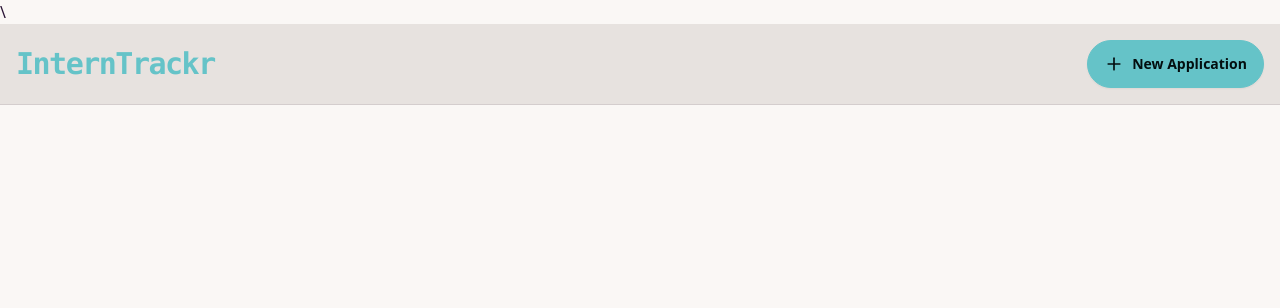
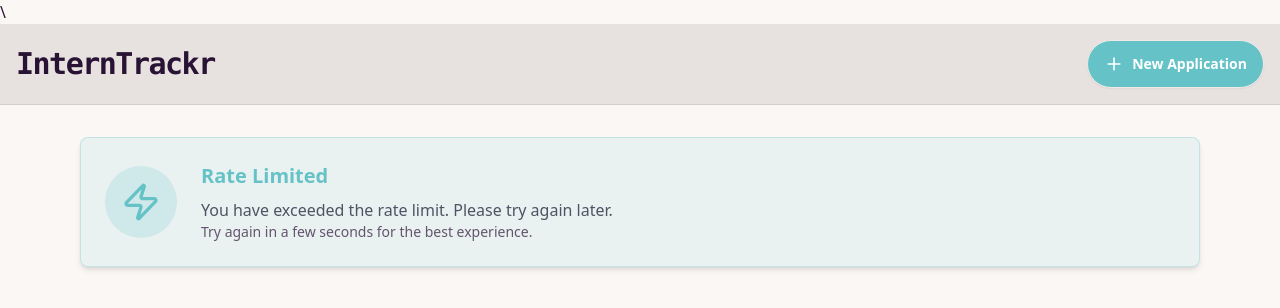
Before and after one commit to ysfabdullah/interntrackr, a React app in the folder frontend/: page / in a window 1280 px wide. Shown: the top 308 px of the page. Built offline with nearby package versions, Linux system fonts and the light colour scheme; the HTML template or start-up script is replaced by a standard one.

Commit message:
worked on adding rate limters css to page

```diff
--- a/frontend/src/App.jsx
+++ b/frontend/src/App.jsx
@@ -8,7 +8,7 @@ import toast from 'react-hot-toast';
 
 const App = () => {
   return (
-    <div data-theme="cupcake">
+    <div>
 
       <Routes>
           <Route path="/" element={<HomePage />} />
--- a/frontend/src/componets/Navbar.jsx
+++ b/frontend/src/componets/Navbar.jsx
@@ -7,11 +7,12 @@ const Navbar = () => {
     <header className="bg-base-300 border-b border-base-content/10">
       <div className="mx-auto max-w-7xl p-4">
         <div className="flex items-center justify-between">
-          <h1 className="text-3xl font-bold text-primary font-mono tracking-tighter">
+          <h1 className="text-3xl font-bold text-base-content font-mono tracking-tighter">
             InternTrackr</h1>
 
-          <div className="flex items-center gap-4">
-            <Link to="/create" className="btn btn-primary">
+            <div className="flex items-center gap-4">
+            <Link to="/create" className="btn bg-primary hover:bg-black text-white">
+
             <PlusIcon className="size-5"/>
             <span>New Application</span>
             </Link>
--- /dev/null
+++ b/frontend/src/componets/RateLimitedUI.jsx
@@ -0,0 +1,31 @@
+import { ZapIcon } from "lucide-react";
+
+const RateLimitedUI = () => {
+  return (
+    <div className="max-w-6xl mx-auto px-4 py-8">
+      <div className="bg-primary/10 border border-primary/30 rounded-lg shadow-md">
+        <div className="flex flex-col md:flex-row items-center p-6">
+          <div className="flex-shrink-0 bg-primary/20 p-4 rounded-full mb-4 md:mb-0 md:mr-6">
+            <ZapIcon className="size-10 text-primary" />
+          </div>
+
+          <div className="flex-1 text-center md:text-left">
+            <h2 className="text-xl font-semibold text-primary">
+              Rate Limited
+            </h2>
+
+            <p className="text-gray-600 mt-2">
+              You have exceeded the rate limit. Please try again later.
+            </p>
+
+            <p className="text-sm text-base-content/70">
+              Try again in a few seconds for the best experience.
+            </p>
+          </div>
+        </div>
+      </div>
+    </div>
+  );
+};
+
+export default RateLimitedUI;
--- a/frontend/src/pages/HomePage.jsx
+++ b/frontend/src/pages/HomePage.jsx
@@ -1,14 +1,20 @@
 import React from 'react'
 import Navbar from '../componets/Navbar';
+import RateLimitedUI from '../componets/RateLimitedUI';
+import { useState } from 'react';
 
 const HomePage = () => {
-  return <div classname="min-h-screen">
+  const [israteLimited, setIsRateLimited] = useState(true);
 
-    <Navbar />
+  return (
+    <div classname="min-h-screen">
 
+      <Navbar />
 
-    </div>;
+      {israteLimited && <RateLimitedUI />}
+    </div>
+  );
 
-}
+};
 
 export default HomePage
```
Also changed, not shown: frontend/src/index.css (line endings or trailing spaces).
